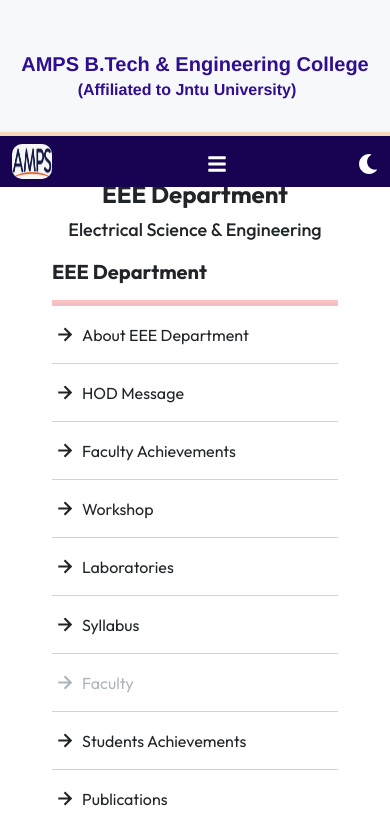
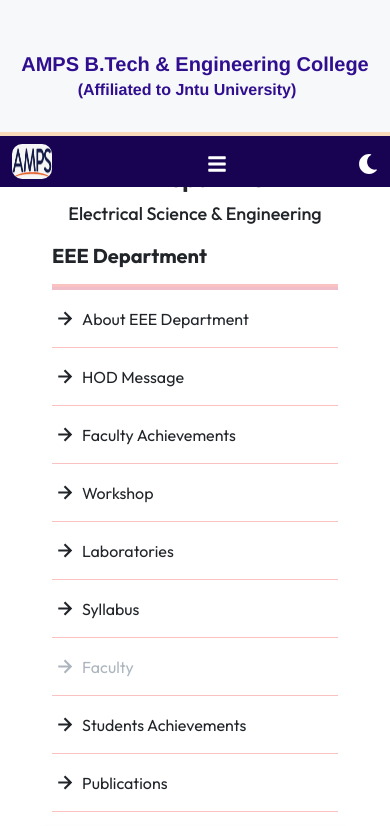
Before and after one commit to parusharam1425/amps_College_Web, a React (Create React App) app: page /departments/eee in a window 390 px wide. Shown: the top 826 px of the page. Built offline with nearby package versions, Linux system fonts and the light colour scheme.

Commit message:
corrections clear

```diff
--- a/src/components/Departments/Cse.js
+++ b/src/components/Departments/Cse.js
@@ -5,10 +5,10 @@
 export default function Cse() {
   return (
     <>
-    <div className='content-container con'>
-      <div className='container'>
+    <div className='content-container'>
+      <div className='container pgd'>
       <div className='row'>
-        <div className='col-12 text-center mt-5'>
+        <div className='col-12 text-center'>
           <h1 className='cse-heading' data-aos='fade-up' data-aos-delay='100'>CES Department</h1>
           <h1 className='engineering-heading' data-aos='fade-up' data-aos-delay='100'>Computer Science Engineering</h1>
         </div>
--- a/src/components/Departments/Department.css
+++ b/src/components/Departments/Department.css
@@ -147,12 +147,12 @@
     animation-duration: 1s;
     animation-fill-mode: both;
   }
-  /* @media (max-width:576px) and (max-width:768px) {
-    .content-container{
-      padding: 40px;
+   @media (max-width:576px) and (max-width:768px) {
+    .pgd{
+      margin-top: 2rem;
  }
+}
 
-  }*/
 
   @keyframes fadeInUp {
     from {
--- a/src/components/Departments/Eee.js
+++ b/src/components/Departments/Eee.js
@@ -6,10 +6,10 @@
 export default function Eee() {
   return (
     <>
-    <div className='content-container con'>
-      <div className='container'>
+    <div className='content-container'>
+      <div className='container pgd'>
       <div className='row'>
-        <div className='col-12 text-center mt-5'>
+        <div className='col-12 text-center'>
           <h1 className='cse-heading' data-aos='fade-up' data-aos-delay='100'>EEE Department</h1>
           <h1 className='engineering-heading' data-aos='fade-up' data-aos-delay='100'>Electrical Science & Engineering</h1>
         </div>
--- a/src/components/Departments/Mech.js
+++ b/src/components/Departments/Mech.js
@@ -5,10 +5,10 @@
 export default function Mech() {
   return (
     <>
-    <div className='content-container con'>
-      <div className='container'>
+    <div className='content-container'>
+      <div className='container pgd'>
       <div className='row'>
-        <div className='col-12 text-center mt-5'>
+        <div className='col-12 text-center'>
           <h1 className='cse-heading' data-aos='fade-up' data-aos-delay='100'>Mech Department</h1>
           <h1 className='engineering-heading' data-aos='fade-up' data-aos-delay='100'>Mechanical Engineering</h1>
         </div>
```
